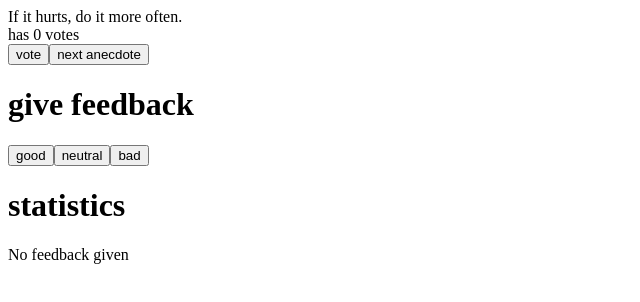
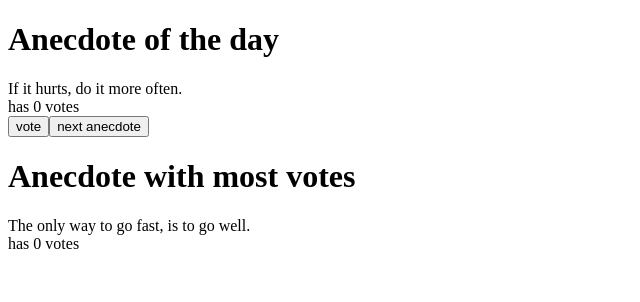
Before and after one commit to madhavarayulu/fullstackopen, a React (Vite) app in the folder part1/: page / in a window 1280 px wide. Shown: the top 302 px of the page, without its empty margins (0-640 px from the left). Built offline with nearby package versions, Linux system fonts and the light colour scheme.

Commit message:
complete 1.14*: anecdotes step3

```diff
--- a/part1/src/App.jsx
+++ b/part1/src/App.jsx
@@ -1,70 +1,4 @@
 import { useState } from "react";
-
-const Button = (props) => {
-  return (
-    <div>
-      <button onClick={props.handleClick}>{props.text}</button>
-    </div>
-  )
-}
-
-const StatisticLine = (props) => {
-  return (
-    <>
-      {props.text} {props.value}
-    </>
-  )
-}
-
-const Statistics = (props) => {
-  console.log(props)
-  const totalFeedbacks = props.good + props.neutral + props.bad
-  const averageFeedbacks = (props.good + props.neutral + props.bad)/3
-  const positivePercentage = (props.good * 100)/(props.good + props.neutral + props.bad) + "%"
-
-  if (props.good === 0 && props.neutral === 0 && props.bad ===0) {
-    return (
-      <div>
-        <h1>statistics</h1>
-        No feedback given
-      </div>
-    )
-  }
-
-  return (
-    <div>
-      <h1>statistics</h1>
-      <table>
-        <tbody>
-          <tr>
-            <td><StatisticLine text="good" /></td>
-            <td><StatisticLine value={props.good} /></td>
-          </tr>
-          <tr>
-            <td><StatisticLine text="neutral" /></td>
-            <td><StatisticLine value={props.neutral} /></td>
-          </tr>
-          <tr>
-            <td><StatisticLine text="bad"  /></td>
-            <td><StatisticLine value={props.bad} /></td>
-          </tr>
-          <tr>
-            <td><StatisticLine text="all" /></td>
-            <td><StatisticLine value={totalFeedbacks} /></td>
-          </tr>
-          <tr>
-            <td><StatisticLine text="average" /></td>
-            <td><StatisticLine value={averageFeedbacks} /></td>
-          </tr>
-          <tr>
-            <td><StatisticLine text="positive" /></td>
-            <td><StatisticLine value={positivePercentage} /></td>
-          </tr>
-        </tbody>
-      </table>
-    </div>
-  )
-}
 
 const App = () => {
   const anecdotes = [
@@ -80,13 +14,10 @@ const App = () => {
 
   const [selected, setSelected] = useState(0)
   const [votes, setVotes] = useState(Array(anecdotes.length).fill(0))
-  // save clicks of each button to its own state
-  const [good, setGood] = useState(0)
-  const [neutral, setNeutral] = useState(0)
-  const [bad, setBad] = useState(0)
 
   const handleAnecdote = () => {
-    setSelected(Math.floor(Math.random()*(anecdotes.length)))
+    const randomAnecdoteNumber = Math.floor(Math.random()*(anecdotes.length))
+    setSelected(randomAnecdoteNumber)
   }
 
   const handleVote = () => {
@@ -97,24 +28,27 @@ const App = () => {
     })
   }
 
+  const maxVotes = Math.max(...votes)
+  let maxVoteIndex = 0
+  for (let i=0; i<votes.length; i++) {
+    if (votes[i] === maxVotes) {
+      maxVoteIndex = i
+    }
+  }
+
   return (
     <div>
+      <h1>Anecdote of the day</h1>
       {anecdotes[selected]}
       <br />
       has {votes[selected]} votes
       <br />
       <button onClick={handleVote}>vote</button>
       <button onClick={handleAnecdote}>next anecdote</button>
-      {console.log(votes)}
-      {console.log(selected)}
-
-      <h1>give feedback</h1>
-      <div style={{ display: "flex" }}>
-        <Button handleClick={() => setGood(good + 1)} text="good" />
-        <Button handleClick={() => setNeutral(neutral + 1)} text="neutral" />
-        <Button handleClick={() => setBad(bad + 1)} text="bad" />
-      </div>
-      <Statistics good={good} neutral={neutral} bad={bad} />
+      <h1>Anecdote with most votes</h1>
+      {anecdotes[maxVoteIndex]}
+      <br />
+      has {votes[maxVoteIndex]} votes
     </div>
   )
 }
```
